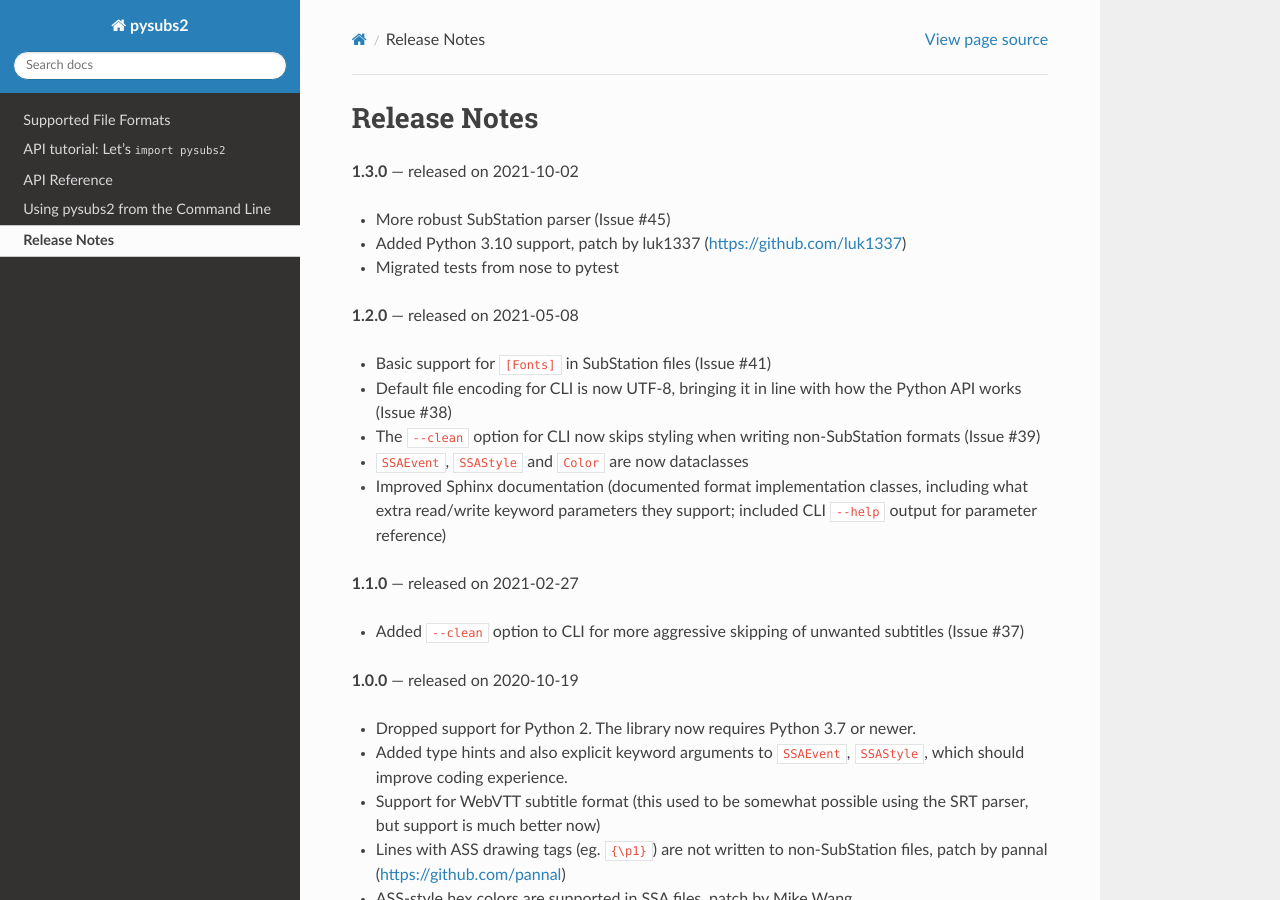
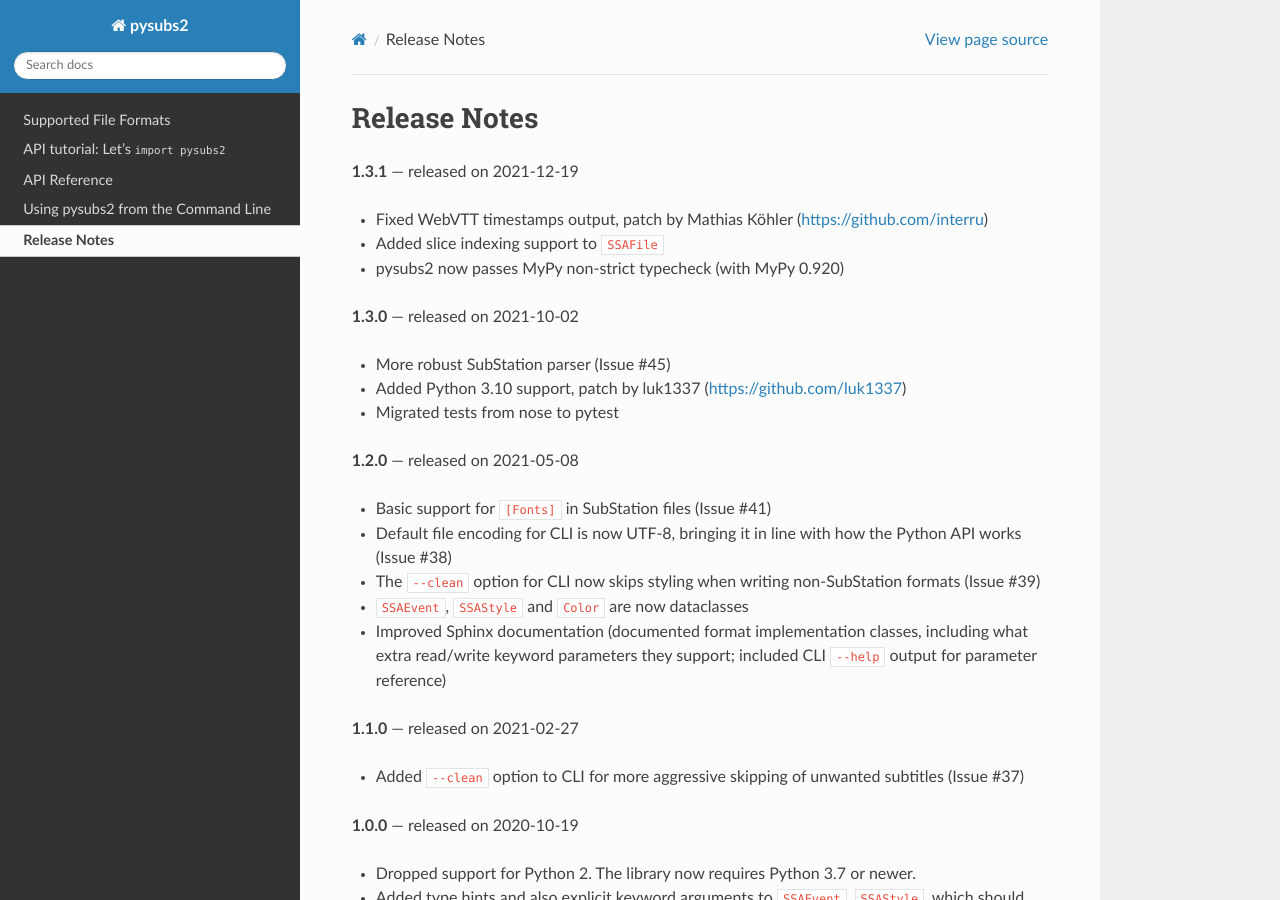
Before and after one commit to tkarabela/pysubs2, a Sphinx documentation site: the page built from docs/release-notes.rst, in a window 1280 px wide and 900 px high. Built offline with Sphinx 7.4.7 and the Read the Docs theme 2.0.0, drawn with Linux system fonts in a browser that asks for light colours; the version number could not be read and is left out.

Commit message:
Version 1.3.1

```diff
--- a/README.rst
+++ b/README.rst
@@ -5,6 +5,8 @@
 .. image:: https://app.travis-ci.com/tkarabela/pysubs2.svg?branch=master
     :alt: pysubs2 build master branch
     :target: https://app.travis-ci.com/github/tkarabela/pysubs2
+.. image:: http://www.mypy-lang.org/static/mypy_badge.svg
+    :alt: MyPy checked
 .. image:: https://img.shields.io/pypi/v/pysubs2.svg?style=flat-square
     :alt: PyPI - Version
     :target: https://pypi.org/project/pysubs2/
--- a/docs/release-notes.rst
+++ b/docs/release-notes.rst
@@ -1,5 +1,11 @@
 Release Notes
 =============
+
+**1.3.1** --- released on 2021-12-19
+
+- Fixed WebVTT timestamps output, patch by Mathias Köhler (https://github.com/interru)
+- Added slice indexing support to ``SSAFile``
+- pysubs2 now passes MyPy non-strict typecheck (with MyPy 0.920)
 
 **1.3.0** --- released on 2021-10-02
 
```
Also changed, not shown: 1 other file.
